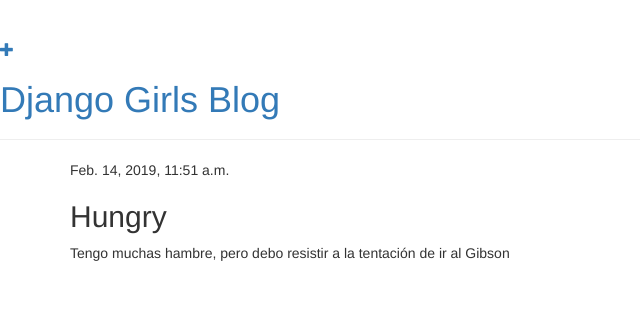
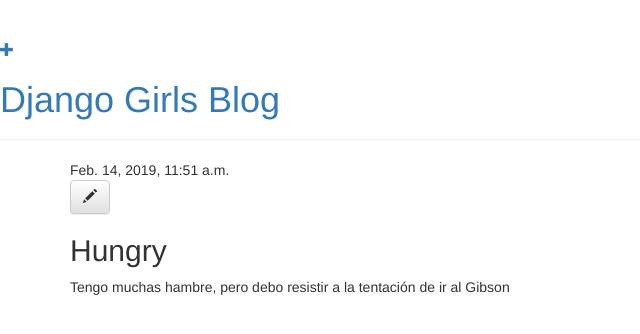
Before and after one commit to rcascante/django_girls, a Django app: page /post/1/ in a window 1280 px wide. Shown: the top 334 px of the page, without its empty margins (0-640 px from the left). Run offline with Django 3.2, Linux system fonts and the light colour scheme; a user stored in the database is signed in; data comes from the database, SQL or seed files in the repository; some libraries are stand-ins or nearby versions.

Commit message:
something else

```diff
--- a/blog/templates/blog/post_detail.html
+++ b/blog/templates/blog/post_detail.html
@@ -14,6 +14,9 @@
                 {{ post.published_date }}
             </div>
         {% endif %}
+        {% if user.is_authenticated %}
+        <a class="btn btn-default" href="{% url 'post_edit' pk=post.pk %}"><span class="glyphicon glyphicon-pencil"></span></a>
+        {% endif %}
         <h2>{{ post.title }}</h2>
         <p>{{ post.text|linebreaksbr }}</p>
     </div>
```
